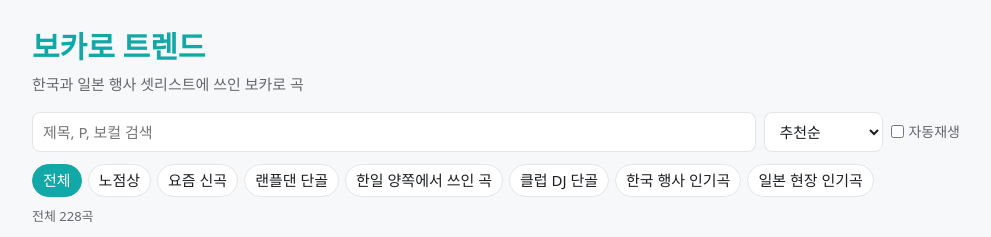
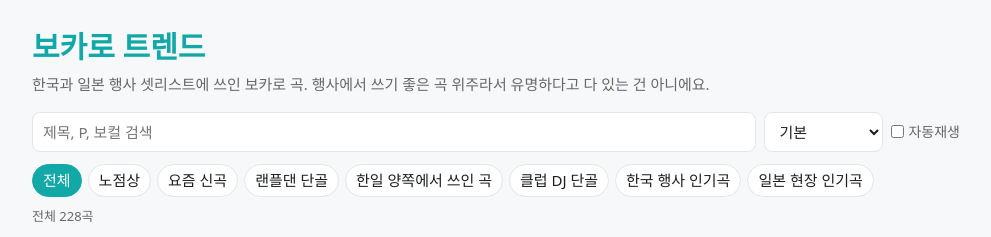
Before and after one commit to miku-craft/vocaro-picks, a website built with Vite: page index.html in a window 1280 px wide. Shown: the top 237 px of the page, without its empty margins (144-1135 px from the left). Built offline with nearby package versions, Linux system fonts and the light colour scheme.

Commit message:
docs: 행사용 곡 위주라는 안내 추가, 정렬 기본값 이름 변경
인기 순위로 오해하지 않도록 소개 문구에 행사에서 쓰기 좋은 곡 위주라는 설명을 넣고,
섹션 기준을 따르는 정렬 옵션 이름을 '추천순'에서 '기본'으로 바꾼다.

Co-Authored-By: Claude Opus 5.5 <noreply@anthropic.com>

```diff
--- a/index.html
+++ b/index.html
@@ -9,16 +9,26 @@
   <body>
     <header>
       <h1>보카로 트렌드</h1>
-      <p class="lead">한국과 일본 행사 셋리스트에 쓰인 보카로 곡</p>
+      <p class="lead">
+        한국과 일본 행사 셋리스트에 쓰인 보카로 곡. 행사에서 쓰기 좋은 곡
+        위주라서 유명하다고 다 있는 건 아니에요.
+      </p>
       <div class="controls">
-        <input id="q" type="search" placeholder="제목, P, 보컬 검색" aria-label="검색" />
+        <input
+          id="q"
+          type="search"
+          placeholder="제목, P, 보컬 검색"
+          aria-label="검색"
+        />
         <select id="sort" aria-label="정렬">
-          <option value="">추천순</option>
+          <option value="">기본</option>
           <option value="-stats.events">행사 많은 순</option>
           <option value="-pub">최신 발표순</option>
           <option value="title">제목순</option>
         </select>
-        <label class="toggle"><input id="autoplay" type="checkbox" /> 자동재생</label>
+        <label class="toggle"
+          ><input id="autoplay" type="checkbox" /> 자동재생</label
+        >
       </div>
       <nav id="sections" class="tags" aria-label="섹션"></nav>
       <p id="section-desc" class="desc"></p>
```
